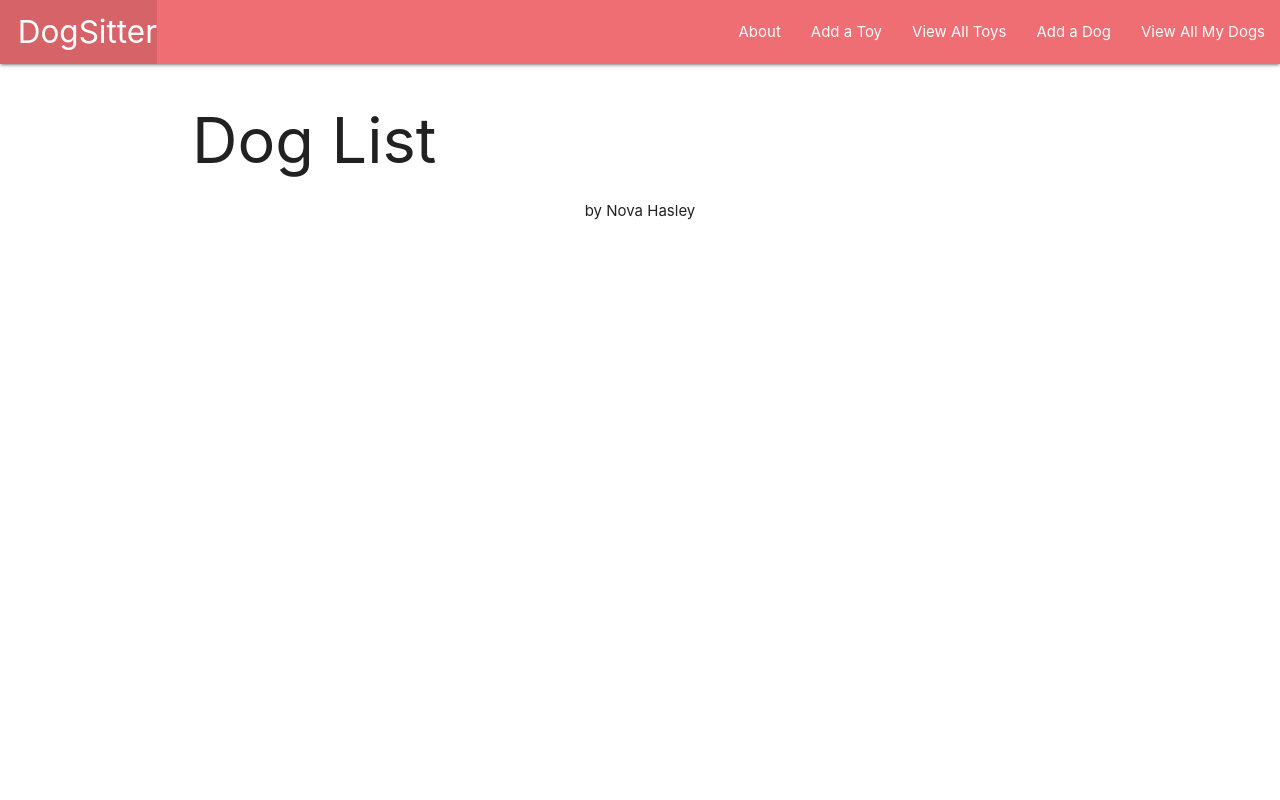
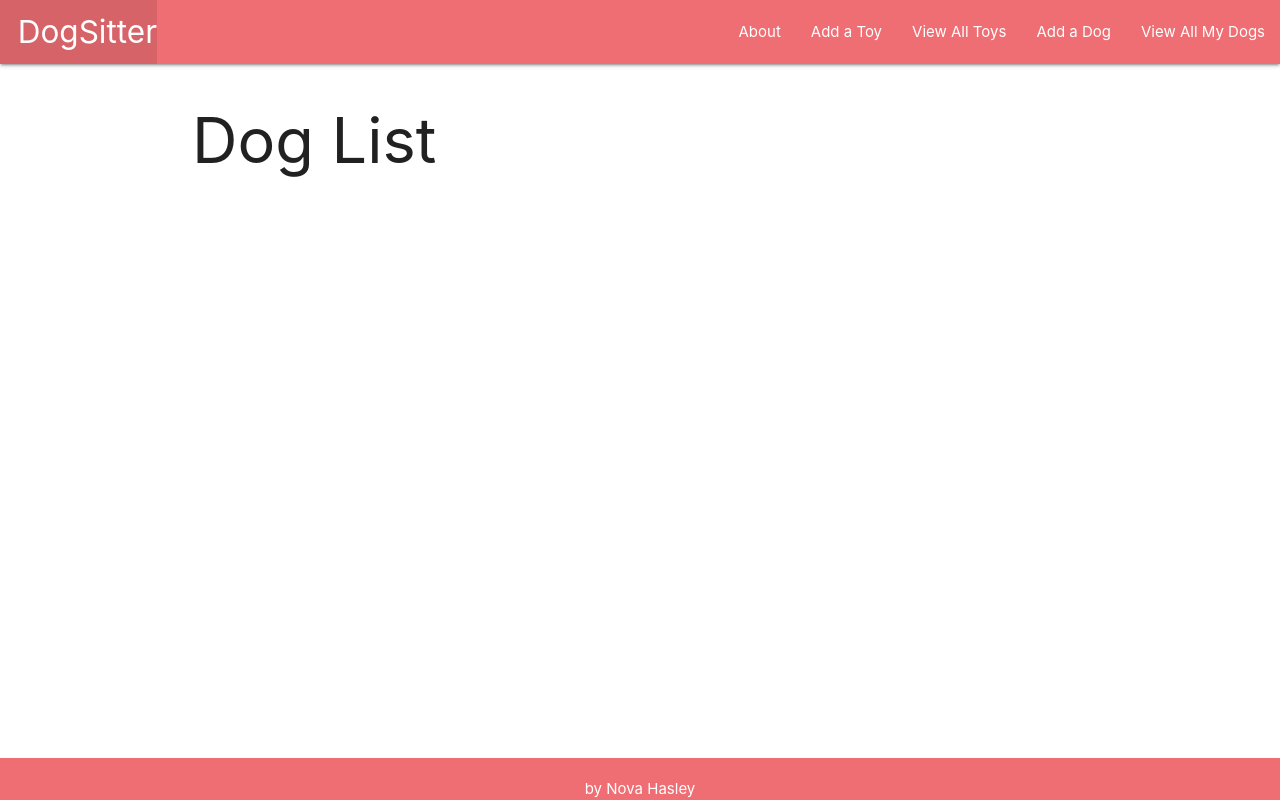
Before and after one commit to nhasley/Dog-Sitter---Python-Django, a Django app: page /dogs/ in a window 1280 px wide. Run offline with Django 3.2, Linux system fonts and the light colour scheme; data that the repository does not hold is empty.

Commit message:
edit html

```diff
--- a/main_app/static/css/style.css
+++ b/main_app/static/css/style.css
@@ -0,0 +1,14 @@
+body {
+    display: flex;
+    min-height: 100vh;
+    flex-direction: column;
+  }
+
+main {
+flex: 1 0 auto;
+}
+
+footer {
+padding-top: 0;
+text-align: right;
+}
--- a/main_app/templates/base.html
+++ b/main_app/templates/base.html
@@ -32,7 +32,7 @@
     {% block content %}
     {% endblock %}
   </main>
-  <footer class="dog-footer">
+  <footer class="page-footer">
     <div class="center">by Nova Hasley</div>
   </footer>
 </body>
```
Also changed, not shown: main_app/templates/dogs/detail.html (+18 -11 lines).
